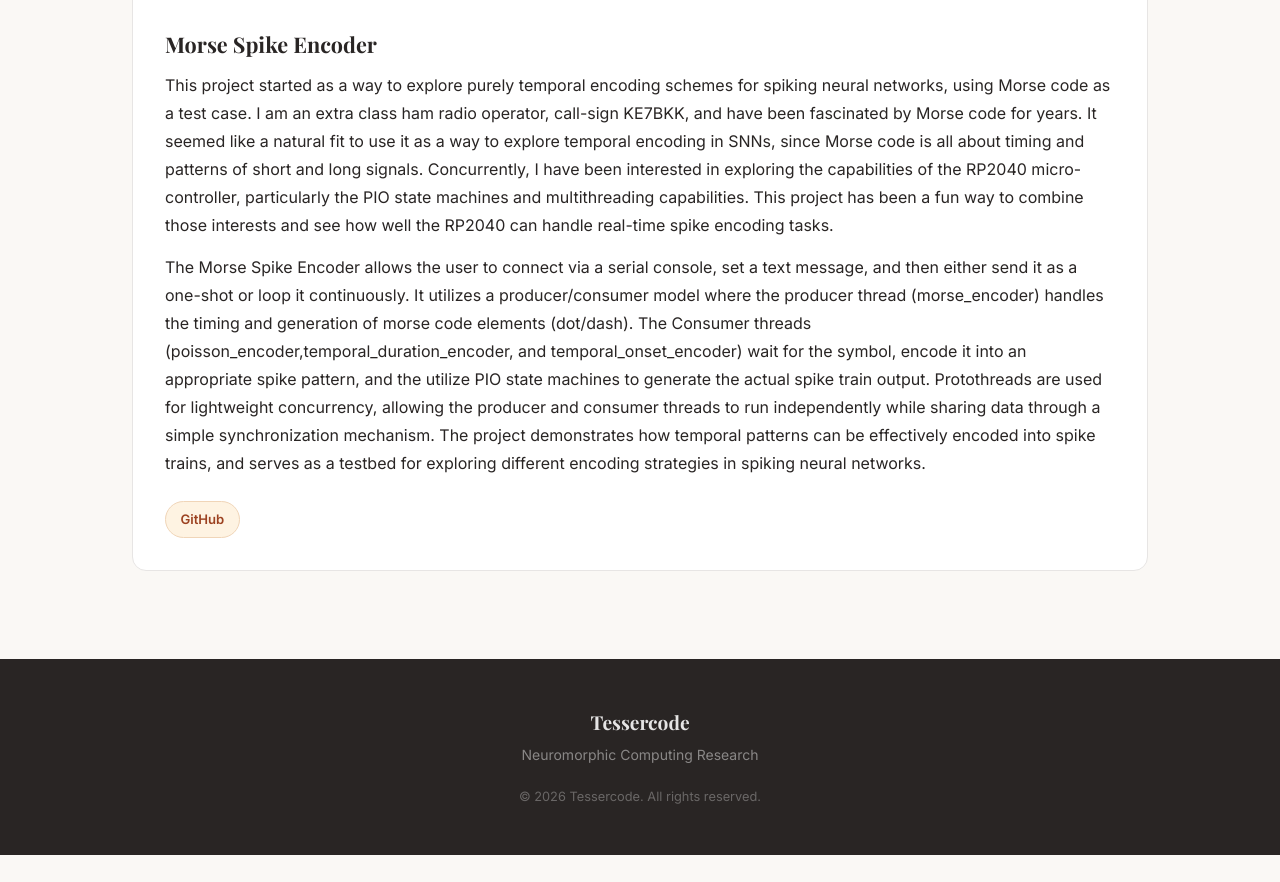
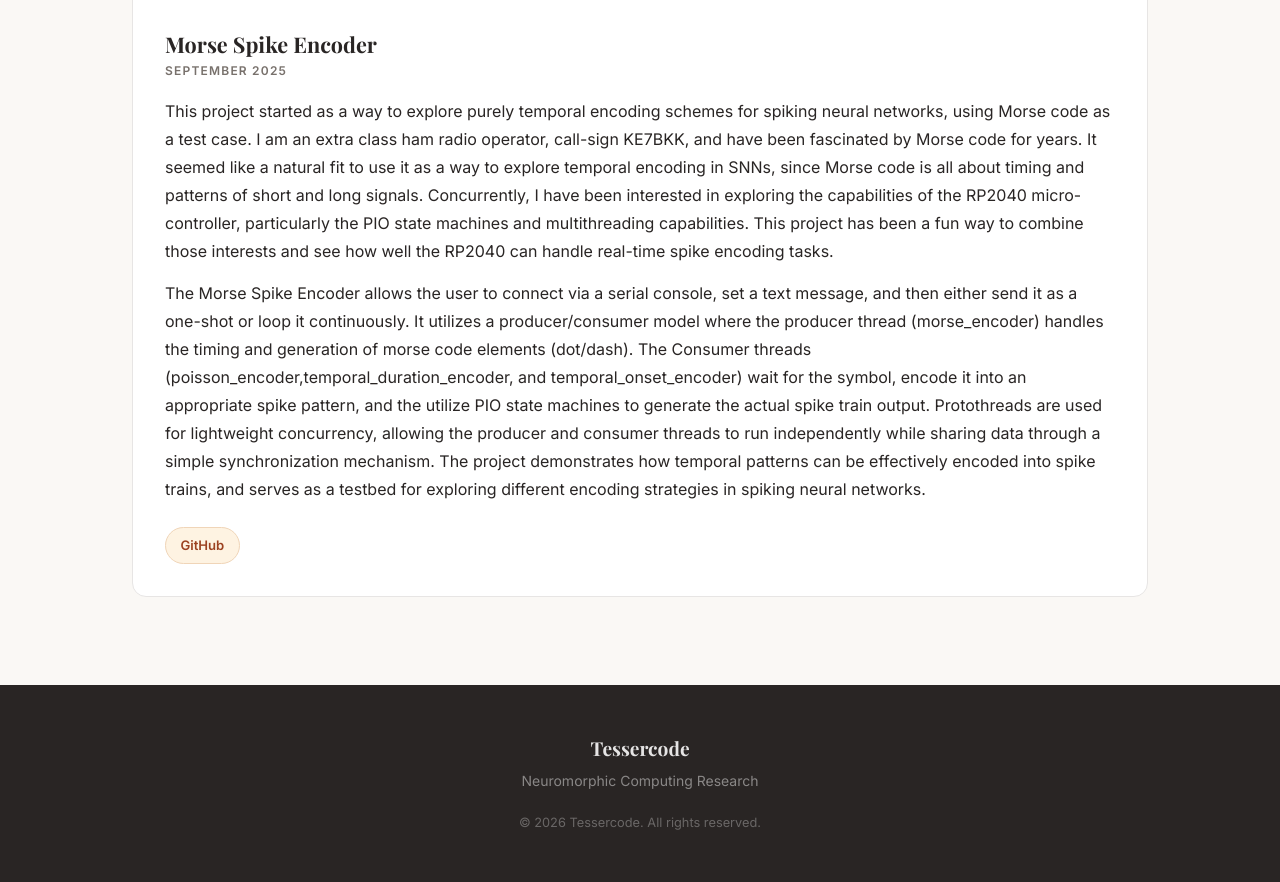
Before and after one commit to tessercode/tessercode.github.io, a Jekyll site: the page built from research/index.html, in a window 1280 px wide and 1400 px high, scrolled down 443 px. Shown: the part 518-1400 px from the top of the window. Built offline with Jekyll 4.4.1, drawn with Linux system fonts in a browser that asks for light colours; before the commit the page ends 1816 px from its top, so only the background shows below that.

Commit message:
Added date field to research entry posts

```diff
--- a/assets/css/style.css
+++ b/assets/css/style.css
@@ -595,8 +595,18 @@ a:hover {
 
 .research-entry-title {
   font-size: 1.35rem;
-  margin-bottom: 0.9rem;
+  margin-bottom: 0.3rem;
   color: var(--text);
+}
+
+.research-entry-date {
+  display: block;
+  font-size: 0.75rem;
+  font-weight: 600;
+  text-transform: uppercase;
+  letter-spacing: 0.1em;
+  color: var(--text-muted);
+  margin-bottom: 1rem;
 }
 
 .research-entry-body > p {
--- a/research/index.html
+++ b/research/index.html
@@ -43,6 +44,7 @@ description: Active research projects, experiments, and work-in-progress in neur
         </div>
         <div class="research-entry-body">
           <h2 class="research-entry-title">Morse Spike Encoder</h2>
+          <time class="research-entry-date" datetime="2025-09">September 2025</time>
           <p>
             This project started as a way to explore purely temporal encoding schemes for spiking neural networks, using Morse code as a test case. I am an extra class ham radio operator, call-sign KE7BKK, and have been fascinated by Morse code for years. It seemed like a natural fit to use it as a way to explore temporal encoding in SNNs, since Morse code is all about timing and patterns of short and long signals. Concurrently, I have been interested in exploring the capabilities of the RP2040 micro-controller, particularly the PIO state machines and multithreading capabilities. This project has been a fun way to combine those interests and see how well the RP2040 can handle real-time spike encoding tasks.
           </p>
```
Also changed, not shown: other parts of research/index.html (+1 -0 lines).
